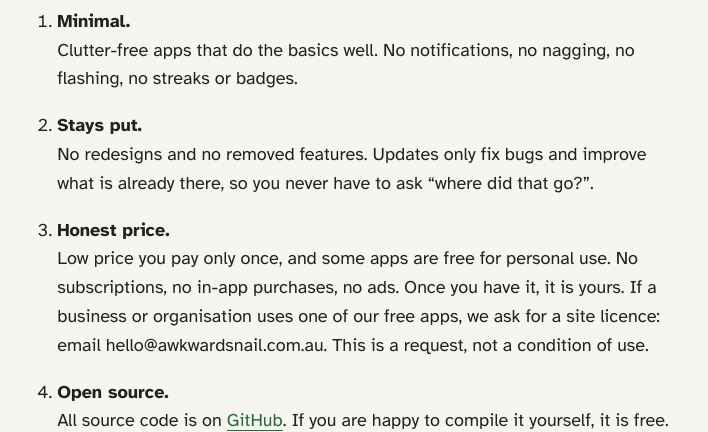
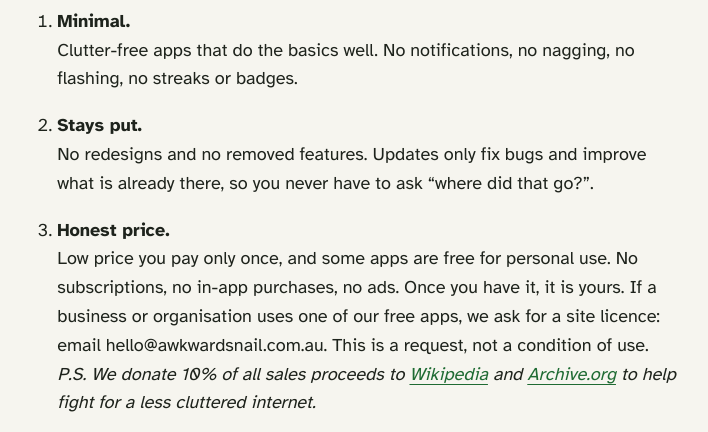
Before and after one commit to AwkwardSnail/awkwardsnail.github.io, a plain HTML site: page index.html in a window 1280 px wide. Shown: the part 360-792 px from the top of the page, without its empty margins (284-992 px from the left). Drawn offline with Linux system fonts and the light colour scheme.

Commit message:
Honest price: P.S. about donating 10% of sales to Wikipedia and Archive.org
Co-Authored-By: Claude Opus 5.5 <noreply@anthropic.com>
Claude-Session: https://claude.ai/code/session_01J5P2eYg37iJAa2ahsdhtkB

```diff
--- a/index.html
+++ b/index.html
@@ -38,7 +38,11 @@
       subscriptions, no in-app purchases, no ads. Once you have it, it is yours.
       If a business or organisation uses one of our free apps, we ask for a
       site licence: email hello@awkwardsnail.com.au. This is a request, not a
-      condition of use.</li>
+      condition of use.
+      <br><em>P.S. We donate 10% of all sales proceeds to
+      <a href="https://wikipedia.org">Wikipedia</a> and
+      <a href="https://archive.org">Archive.org</a> to help fight for a less
+      cluttered internet.</em></li>
     <li><strong>Open source.</strong>
       All source code is on <a href="https://github.com/awkwardsnail">GitHub</a>.
       If you are happy to compile it yourself, it is free. The price pays for
```
